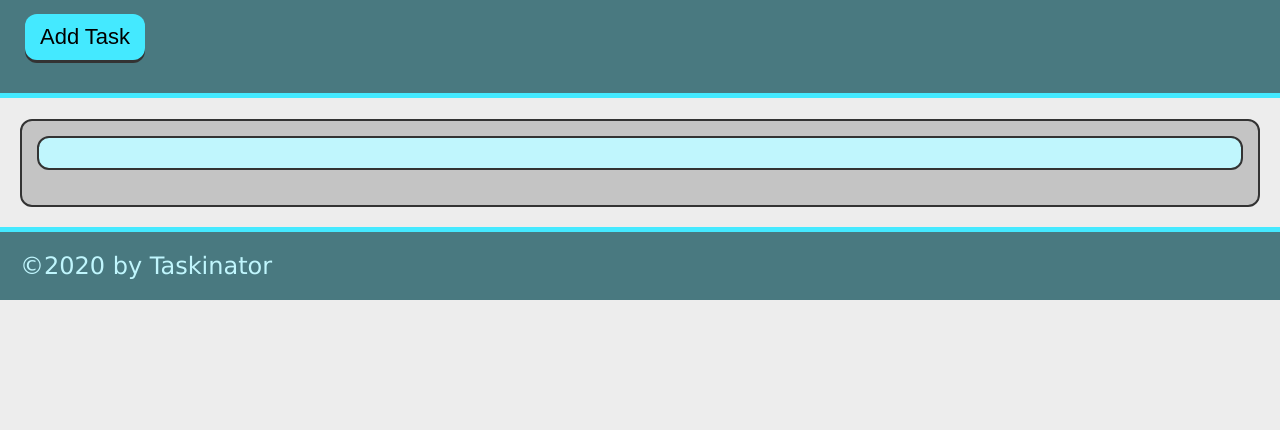
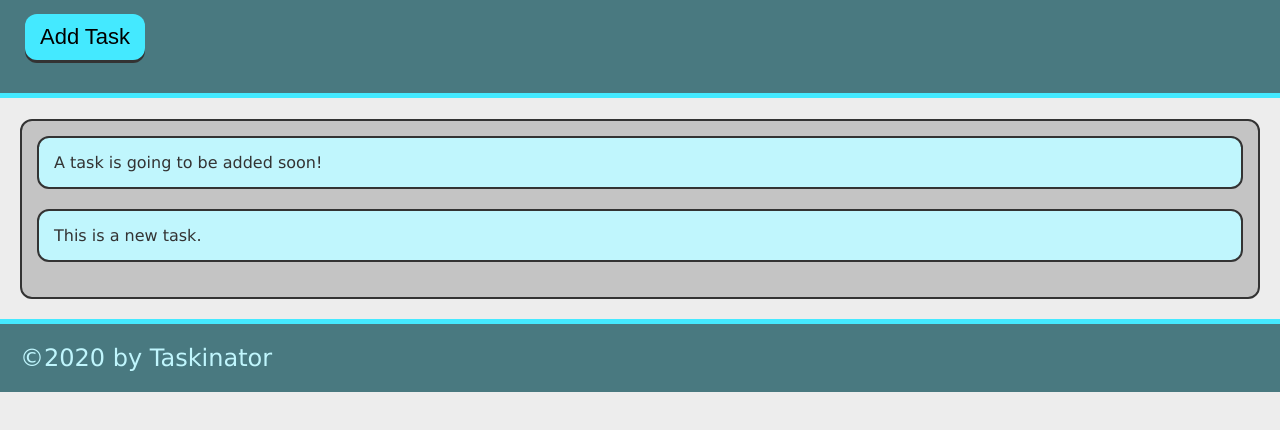
Before and after one commit to JayARTman/taskinator, a plain HTML site: page index.html in a window 1280 px wide. Both pictures are taken after a click on the button "Add Task". Shown: the part 108-538 px from the top of the page. Drawn offline with Linux system fonts and the light colour scheme.

Commit message:
add ability to add task

```diff
--- a/assets/js/script.js
+++ b/assets/js/script.js
@@ -0,0 +1,11 @@
+var buttonEl = document.querySelector("#save-task");
+var tasksToDoEl = document.querySelector("#tasks-to-do");
+
+var createTaskHandler = function() {
+  var listItemEl = document.createElement("li");
+  listItemEl.className = "task-item";
+  listItemEl.textContent = "This is a new task.";
+  tasksToDoEl.appendChild(listItemEl);
+  };
+
+buttonEl.addEventListener("click", createTaskHandler);
--- a/index.html
+++ b/index.html
@@ -12,13 +12,13 @@
     <header>
         <h1>TASKINATOR</h1>
         <p>Click the button to ask a new task!</p>
-        <button class="btn">Add Task</button>
+        <button class="btn" id="save-task">Add Task</button>
     </header>
         <main>
             <section class="task-list-wrapper">
                 <h2 class="list-title"></h2>
-                <ul class="task-list">
-                   <li class="task-item"></li>
+                <ul class="task-list" id="tasks-to-do">
+                   <li class="task-item">A task is going to be added soon!</li>
                 </ul>
             </section>
         </main>
```
